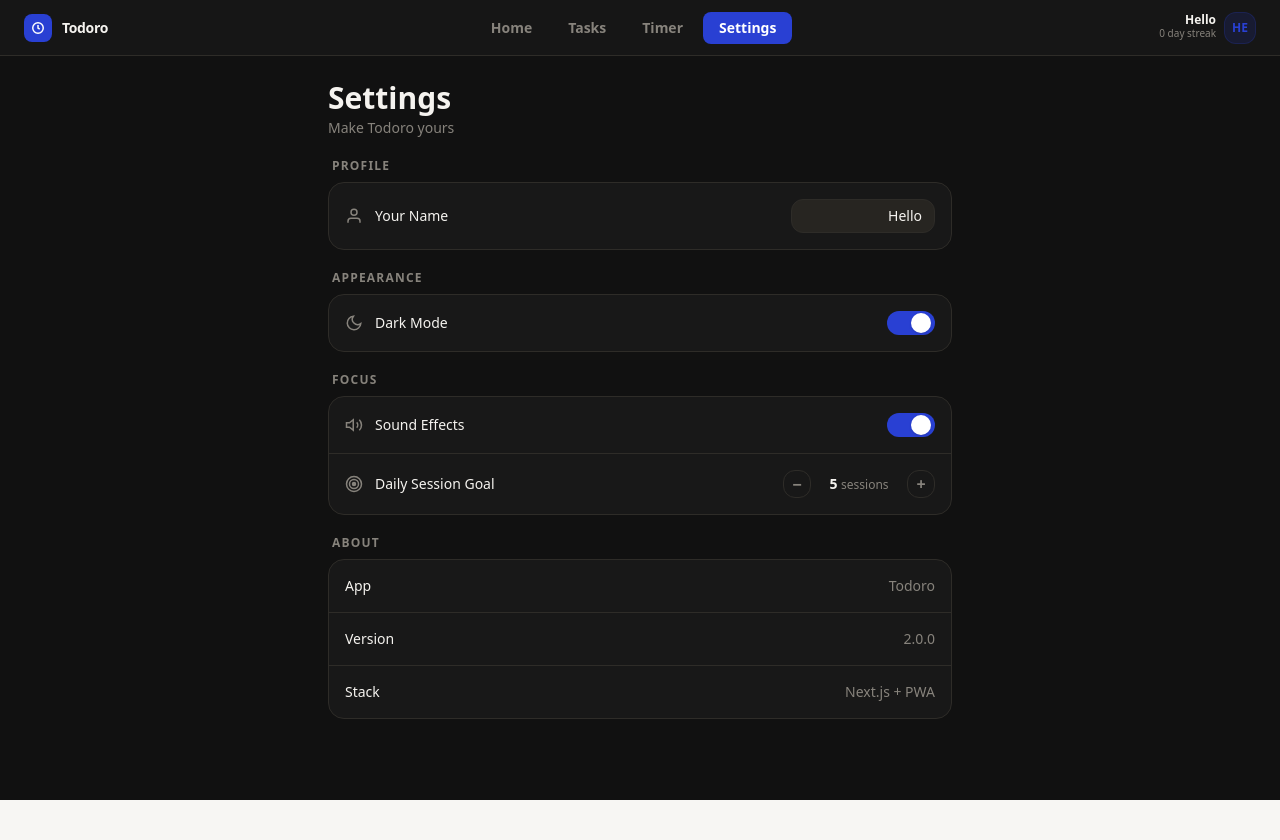
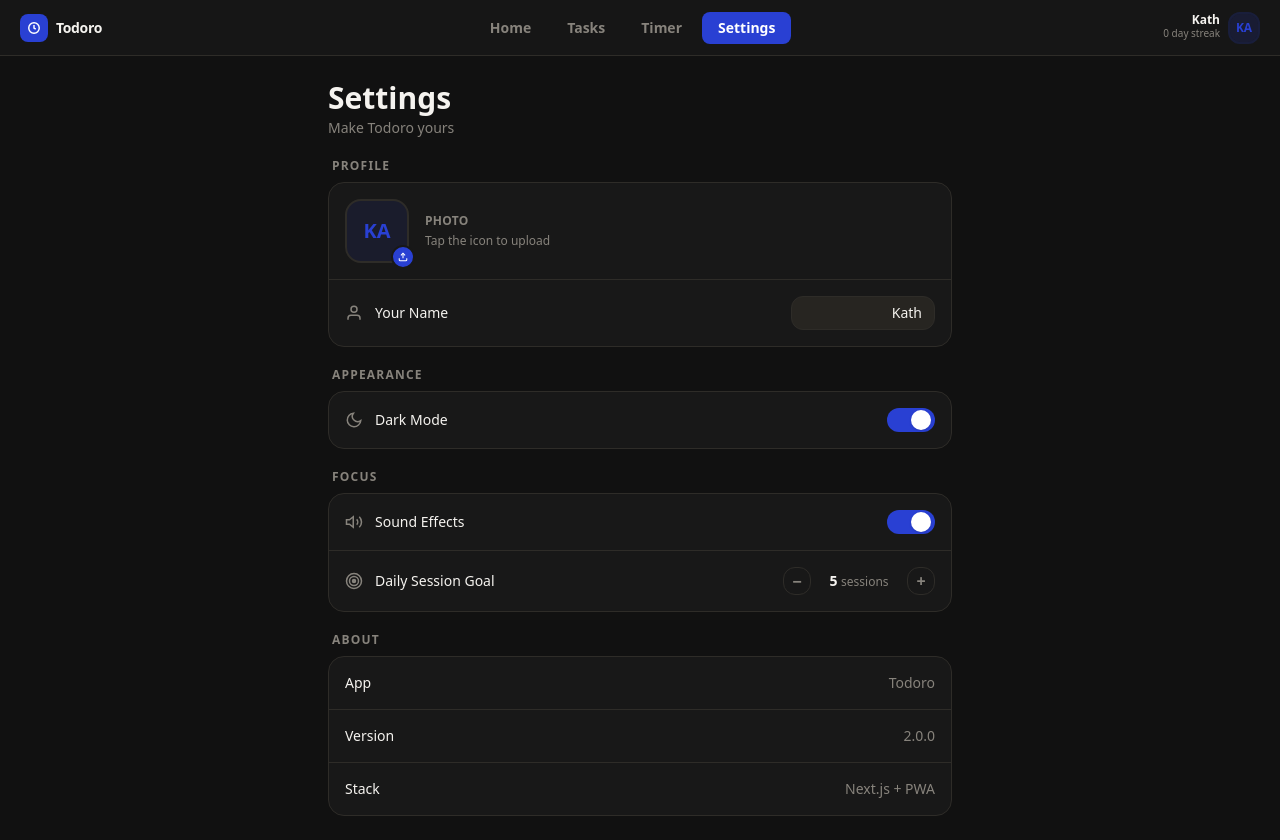
Before and after one commit to PatriusCastro/todoro.v2, a Next.js app in the folder todoro.v2/: page / in a window 1280 px wide. Both pictures are taken after a click on the button "Settings". Before the commit the page ends 800 px from the top, so only its background shows below. Built offline with nearby package versions, Linux system fonts and the light colour scheme.

Commit message:
Added an avatar upload feature

```diff
--- a/todoro.v2/app/page.tsx
+++ b/todoro.v2/app/page.tsx
@@ -86,10 +86,11 @@
 
 export default function Home() {
   const [tab,       setTab]       = useState<Tab>("home")
-  const [userName,  setUserName]  = useState(() => load("todoro:userName",  "Hello"))
+  const [userName,  setUserName]  = useState(() => load("todoro:userName",  "Kath"))
   const [dark,      setDark]      = useState(() => load("todoro:dark",      true))
   const [sound,     setSound]     = useState(() => load("todoro:sound",     true))
   const [dailyGoal, setDailyGoal] = useState(() => load("todoro:dailyGoal", 5))
+  const [avatarUrl, setAvatarUrl] = useState(() => load("todoro:avatarUrl", ""))
 
   const [mode,      setMode]      = useState<Mode>(()   => load("todoro:mode",      "25/5"))
   const [focusMins, setFocusMins] = useState<number>(() => load("todoro:focusMins", 25))
@@ -135,6 +136,7 @@
   useEffect(() => { save("todoro:dark",      dark)        }, [dark])
   useEffect(() => { save("todoro:sound",     sound)       }, [sound])
   useEffect(() => { save("todoro:dailyGoal", dailyGoal)   }, [dailyGoal])
+  useEffect(() => { save("todoro:avatarUrl", avatarUrl)   }, [avatarUrl])
   useEffect(() => { save("todoro:mode",      mode)        }, [mode])
   useEffect(() => { save("todoro:focusMins", focusMins)   }, [focusMins])
   useEffect(() => { save("todoro:breakMins", breakMins)   }, [breakMins])
@@ -247,7 +249,7 @@
   }
 
   return (
-    <AppShell activeTab={tab} onTabChange={setTab} dark={dark} userName={userName} streak={streak} running={running}>
+    <AppShell activeTab={tab} onTabChange={setTab} dark={dark} userName={userName} streak={streak} running={running} avatarUrl={avatarUrl}>
 
       {tab === "home" && (
         <HomePage {...timerProps}
@@ -256,6 +258,7 @@
           onToggleTask={handleToggleTask} onToggleSub={handleToggleSub}
           onNavToTasks={() => setTab("tasks")} onSetActive={setActiveTask}
           streak={streak} totalPoints={totalPoints} todayHistory={todayHistory}
+          avatarUrl={avatarUrl} onNavToSettings={() => setTab("settings")}
           greeting={getGreeting()} userName={userName} />
       )}
 
@@ -279,7 +282,8 @@
           userName={userName}   onUserName={setUserName}
           dark={dark}           onDark={setDark}
           sound={sound}         onSound={setSound}
-          dailyGoal={dailyGoal} onDailyGoal={setDailyGoal} />
+          dailyGoal={dailyGoal} onDailyGoal={setDailyGoal}
+          avatarUrl={avatarUrl} onAvatarUrl={setAvatarUrl} />
       )}
 
     </AppShell>
--- a/todoro.v2/components/AppShell.tsx
+++ b/todoro.v2/components/AppShell.tsx
@@ -5,30 +5,59 @@
 type Tab = "home" | "tasks" | "timer" | "settings"
 
 interface AppShellProps {
-  children: React.ReactNode; activeTab: Tab
-  onTabChange: (tab: Tab) => void; dark: boolean
-  userName: string; streak: number; running: boolean
+  children:    React.ReactNode
+  activeTab:   Tab
+  onTabChange: (tab: Tab) => void
+  dark:        boolean
+  userName:    string
+  streak:      number
+  running:     boolean
+  avatarUrl?:  string
 }
 
 const NAV: { id: Tab; label: string }[] = [
+  { id: "home",  label: "Home"  },
+  { id: "tasks", label: "Tasks" },
+  { id: "timer", label: "Timer" },
+]
+
+const NAV_DESKTOP: { id: Tab; label: string }[] = [
   { id: "home",     label: "Home"     },
   { id: "tasks",    label: "Tasks"    },
   { id: "timer",    label: "Timer"    },
   { id: "settings", label: "Settings" },
 ]
 
-export default function AppShell({ children, activeTab, onTabChange, dark, userName, streak, running }: AppShellProps) {
+export default function AppShell({
+  children, activeTab, onTabChange, dark,
+  userName, streak, running, avatarUrl,
+}: AppShellProps) {
   const isTablet = useIsTablet()
   const initials = userName ? userName.slice(0, 2).toUpperCase() : "–"
+
+  const Avatar = ({ size = 8 }: { size?: number }) => (
+    <div
+      className={`w-${size} h-${size} rounded-xl overflow-hidden shrink-0 border-2 transition-colors
+        ${running ? "border-priority-low" : "border-accent/20"}`}>
+      {avatarUrl
+        ? <img src={avatarUrl} alt={userName} className="w-full h-full object-cover" />
+        : <div className="w-full h-full bg-accent/15 flex items-center justify-center text-accent font-black text-xs">
+            {initials}
+          </div>
+      }
+    </div>
+  )
 
   return (
     <div className={dark ? "dark" : ""}>
       <div className="min-h-dvh bg-bg text-tx flex flex-col">
 
-        {/* Top nav — tablet+ */}
+        {/* ── Desktop / Tablet top nav ── */}
         {isTablet && (
-          <header className="fixed top-0 inset-x-0 z-50 h-14 bg-surface/80 backdrop-blur-xl border-b border-border flex items-center px-6 gap-6">
-            <div className="flex items-center gap-2.5 shrink-0">
+          <header className="fixed top-0 inset-x-0 z-50 h-14 bg-surface/90 backdrop-blur-xl border-b border-border flex items-center px-5 gap-4">
+
+            {/* Logo */}
+            <div className="flex items-center gap-2 shrink-0">
               <div className="w-7 h-7 rounded-lg bg-accent flex items-center justify-center">
                 <svg width="14" height="14" fill="none" viewBox="0 0 24 24" stroke="white" strokeWidth="2.5">
                   <circle cx="12" cy="12" r="9"/><polyline points="12 7 12 12 15 14"/>
@@ -37,59 +66,89 @@
               <span className="font-black text-sm tracking-tight text-tx">Todoro</span>
             </div>
 
+            {/* Nav pills */}
             <nav className="flex items-center justify-center gap-1 flex-1">
-              {NAV.map(({ id, label }) => {
+              {NAV_DESKTOP.map(({ id, label }) => {
                 const active = activeTab === id
                 return (
                   <button key={id} onClick={() => onTabChange(id)}
-                    className={`px-4 py-1.5 rounded-lg text-sm font-semibold transition-all duration-200
+                    className={`relative px-4 py-1.5 rounded-lg text-sm font-semibold transition-all duration-200
                       ${active ? "bg-accent text-white" : "text-sub hover:text-tx hover:bg-surface2"}`}>
                     {label}
+                    {id === "timer" && running && (
+                      <span className="absolute -top-0.5 -right-0.5 w-2 h-2 rounded-full bg-priority-low border-2 border-surface" />
+                    )}
                   </button>
                 )
               })}
             </nav>
 
+            {/* Right side */}
             <div className="flex items-center gap-3 shrink-0">
               {running && (
-                <div className="flex items-center gap-1.5 px-3 py-1 rounded-full bg-priority-low/10 border border-priority-low/30">
+                <div className="hidden md:flex items-center gap-1.5 px-3 py-1 rounded-full bg-priority-low/10 border border-priority-low/30">
                   <span className="w-1.5 h-1.5 rounded-full bg-priority-low animate-pulse" />
                   <span className="text-xs font-semibold text-priority-low">Focusing</span>
                 </div>
               )}
-              <div className="flex items-center gap-2">
-                <div className="text-right hidden lg:block">
-                  <p className="text-xs font-bold text-tx leading-none">{userName}</p>
-                  <p className="text-[10px] text-sub">{streak} day streak</p>
+              <button onClick={() => onTabChange("settings")}
+                className="flex items-center gap-2 hover:opacity-80 transition-opacity">
+                <div className="hidden lg:flex flex-col items-end">
+                  <span className="text-xs font-bold text-tx leading-none">{userName}</span>
+                  <span className="text-[10px] text-sub">{streak} day streak</span>
                 </div>
-                <div className="w-8 h-8 rounded-xl bg-accent/15 flex items-center justify-center text-accent text-xs font-black border border-accent/20">
-                  {initials}
-                </div>
-              </div>
+                <Avatar size={8} />
+              </button>
             </div>
           </header>
         )}
 
-        {/* Content */}
+        {/* ── Content ── */}
         <main className={`flex-1 overflow-y-auto ${isTablet ? "pt-14" : "pb-16"}`}>
           <div className="w-full max-w-2xl mx-auto px-4 md:px-6 py-6">
             {children}
           </div>
         </main>
 
-        {/* Bottom nav — mobile only */}
+        {/* ── Mobile bottom nav ── */}
         {!isTablet && (
-          <nav className="fixed bottom-0 inset-x-0 z-50 flex justify-around items-center h-16 bg-surface/90 backdrop-blur-xl border-t border-border pb-[env(safe-area-inset-bottom)]">
+          <nav className="fixed bottom-0 inset-x-0 z-50 bg-surface/95 backdrop-blur-xl border-t border-border pb-[env(safe-area-inset-bottom)]">
+            <div className="flex justify-around items-center h-16">
             {NAV.map(({ id, label }) => {
                 const active = activeTab === id
                 return (
                   <button key={id} onClick={() => onTabChange(id)}
-                  className={`flex flex-col items-center gap-1 px-4 py-1 transition-colors duration-200 ${active ? "text-accent" : "text-sub"}`}>
+                    className={`relative flex flex-col items-center gap-1 px-3 py-1 transition-colors duration-200
+                      ${active ? "text-accent" : "text-sub"}`}>
                     <NavIcon id={id} active={active} />
                     <span className="text-[10px] font-semibold">{label}</span>
+                    {/* Running dot on Timer tab */}
+                    {id === "timer" && running && (
+                      <span className="absolute top-0.5 right-2 w-2 h-2 rounded-full bg-priority-low border-2 border-surface" />
+                    )}
                   </button>
                 )
               })}
+
+              {/* Avatar shortcut to settings */}
+              <button onClick={() => onTabChange("settings")}
+                className={`relative flex flex-col items-center gap-1 px-3 py-1 transition-colors duration-200
+                  ${activeTab === "settings" ? "text-accent" : "text-sub"}`}>
+                <div className={`w-6 h-6 rounded-lg overflow-hidden border-2 transition-colors
+                  ${activeTab === "settings" ? "border-accent" : "border-border"}`}>
+                  {avatarUrl
+                    ? <img src={avatarUrl} alt={userName} className="w-full h-full object-cover" />
+                    : <div className="w-full h-full bg-accent/15 flex items-center justify-center text-accent font-black text-[9px]">
+                        {initials}
+                      </div>
+                  }
+                </div>
+                <span className="text-[10px] font-semibold">Me</span>
+                {running && (
+                  <span className="absolute top-0.5 right-2 w-2 h-2 rounded-full bg-priority-low border-2 border-surface" />
+                )}
+              </button>
+            </div>
           </nav>
         )}
 
--- a/todoro.v2/components/SettingsPage.tsx
+++ b/todoro.v2/components/SettingsPage.tsx
@@ -1,13 +1,31 @@
 "use client"
 
+import { useRef } from "react"
+
 interface SettingsPageProps {
-  userName: string; onUserName: (v: string) => void
-  dark: boolean; onDark: (v: boolean) => void
-  sound: boolean; onSound: (v: boolean) => void
-  dailyGoal: number; onDailyGoal: (v: number) => void
+  userName:   string; onUserName:  (v: string) => void
+  dark:       boolean; onDark:     (v: boolean) => void
+  sound:      boolean; onSound:    (v: boolean) => void
+  dailyGoal:  number;  onDailyGoal:(v: number) => void
+  avatarUrl:  string;  onAvatarUrl:(v: string) => void
 }
 
-export default function SettingsPage({ userName, onUserName, dark, onDark, sound, onSound, dailyGoal, onDailyGoal }: SettingsPageProps) {
+export default function SettingsPage({
+  userName, onUserName, dark, onDark, sound, onSound, dailyGoal, onDailyGoal,
+  avatarUrl, onAvatarUrl,
+}: SettingsPageProps) {
+  const fileRef = useRef<HTMLInputElement>(null)
+
+  const handleAvatarChange = (e: React.ChangeEvent<HTMLInputElement>) => {
+    const file = e.target.files?.[0]
+    if (!file) return
+    const reader = new FileReader()
+    reader.onload = ev => onAvatarUrl(ev.target?.result as string)
+    reader.readAsDataURL(file)
+  }
+
+  const initials = userName ? userName.slice(0, 2).toUpperCase() : "–"
+
   return (
     <div className="flex flex-col gap-5">
       <div>
@@ -16,6 +34,37 @@
       </div>
 
       <Section label="Profile">
+        {/* Avatar upload */}
+        <div className="flex items-center gap-4 px-4 py-4">
+          <div className="relative shrink-0">
+            <div className="w-16 h-16 rounded-2xl overflow-hidden border-2 border-border bg-accent/10 flex items-center justify-center">
+              {avatarUrl
+                ? <img src={avatarUrl} alt={userName} className="w-full h-full object-cover" />
+                : <span className="text-xl font-black text-accent">{initials}</span>
+              }
+            </div>
+            <button onClick={() => fileRef.current?.click()}
+              className="absolute -bottom-1.5 -right-1.5 w-6 h-6 rounded-full bg-accent border-2 border-surface flex items-center justify-center hover:bg-accent-hover transition-colors">
+              <svg width="10" height="10" fill="none" stroke="white" strokeWidth="2.5" viewBox="0 0 24 24">
+                <path d="M21 15v4a2 2 0 0 1-2 2H5a2 2 0 0 1-2-2v-4"/>
+                <polyline points="17 8 12 3 7 8"/><line x1="12" y1="3" x2="12" y2="15"/>
+              </svg>
+            </button>
+            <input ref={fileRef} type="file" accept="image/*" className="hidden" onChange={handleAvatarChange} />
+          </div>
+          <div className="flex flex-col gap-1 flex-1 min-w-0">
+            <span className="text-xs font-bold text-sub uppercase tracking-wide">Photo</span>
+            <span className="text-xs text-sub">Tap the icon to upload</span>
+            {avatarUrl && (
+              <button onClick={() => onAvatarUrl("")}
+                className="text-xs text-priority-high hover:underline text-left w-fit">
+                Remove photo
+              </button>
+            )}
+          </div>
+        </div>
+
+        {/* Name */}
         <div className="flex items-center gap-3 px-4 py-4">
           <Icon><path d="M20 21v-2a4 4 0 0 0-4-4H8a4 4 0 0 0-4 4v2"/><circle cx="12" cy="7" r="4"/></Icon>
           <span className="flex-1 text-sm font-medium text-tx">Your Name</span>
@@ -41,9 +90,9 @@
       </Section>
 
       <Section label="About">
-        <InfoRow label="App"        value="Todoro" />
-        <InfoRow label="Version"    value="2.0.0" />
-        <InfoRow label="Stack"      value="Next.js + PWA" />
+        <InfoRow label="App"     value="Todoro" />
+        <InfoRow label="Version" value="2.0.0" />
+        <InfoRow label="Stack"   value="Next.js + PWA" />
       </Section>
     </div>
   )
```
Also changed, not shown: todoro.v2/components/HomePage.tsx (+13 -6 lines). Lines whose indentation alone changed are shown as unchanged.
